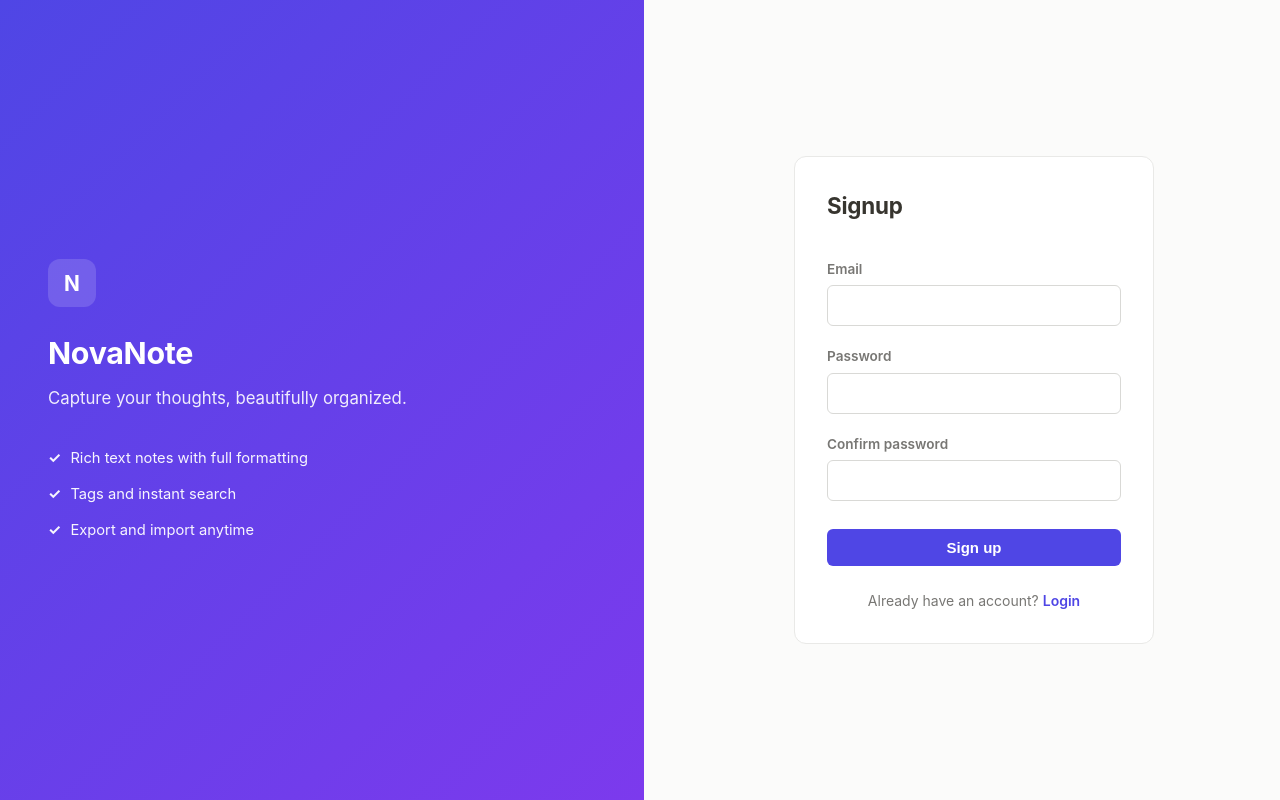
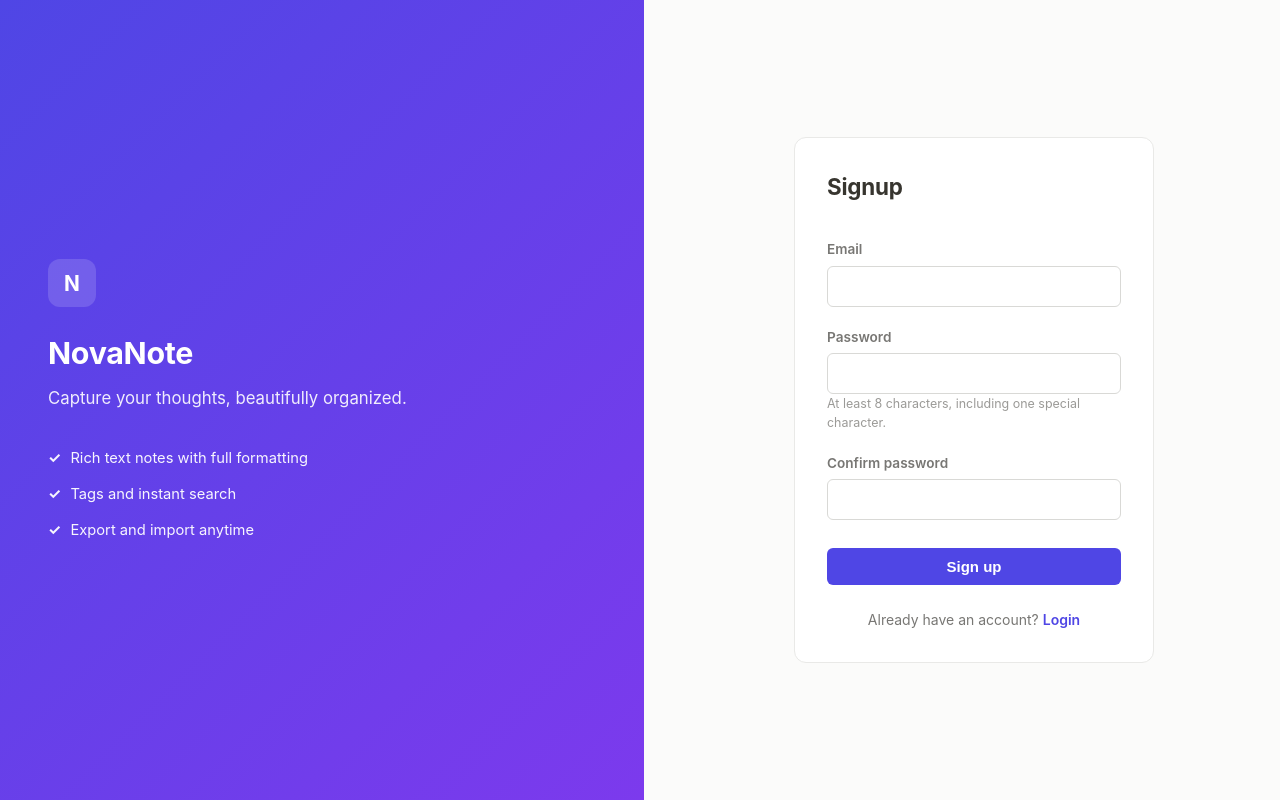
Before and after one commit to 10pshine-cohort-9/cohort-9-mern-9264-qasim, a React (Vite) app in the folder frontend/: page /signup in a window 1280 px wide. Built offline with nearby package versions, Linux system fonts and the light colour scheme; no server answers.

Commit message:
feat: show password requirements on signup and surface real error messages

```diff
--- a/frontend/src/index.css
+++ b/frontend/src/index.css
@@ -1104,3 +1104,9 @@ a {
   padding: 0.4rem 0.7rem;
   border-radius: var(--radius-sm);
 }
+
+.auth-hint {
+  font-size: 0.78rem;
+  color: var(--text-faint);
+  margin-top: -0.3rem;
+}
--- a/frontend/src/pages/Signup.jsx
+++ b/frontend/src/pages/Signup.jsx
@@ -27,7 +27,7 @@ function Signup() {
       await signup(email, password);
       navigate('/dashboard');
     } catch (err) {
-      setError('Could not create account');
+      setError(err?.response?.data?.message || 'Could not create account');
     } finally {
       setLoading(false);
     }
@@ -68,6 +68,7 @@ function Signup() {
             onChange={(e) => setPassword(e.target.value)}
             required
           />
+          <p className="auth-hint">At least 8 characters, including one special character.</p>
 
           <label htmlFor="confirmPassword">Confirm password</label>
           <input
```
